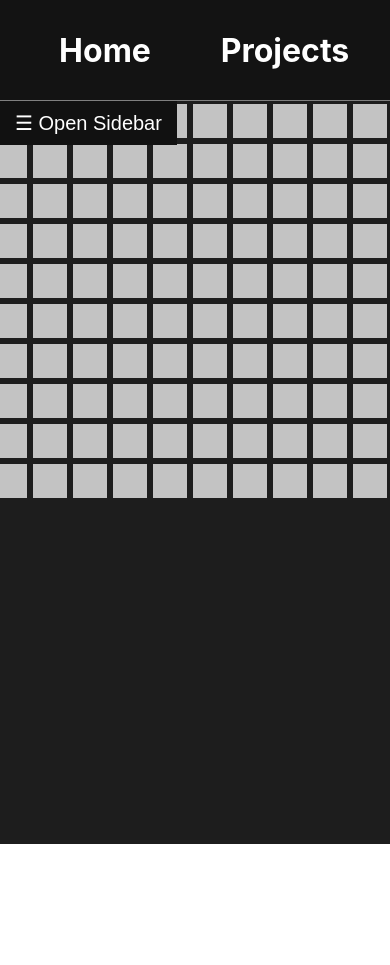
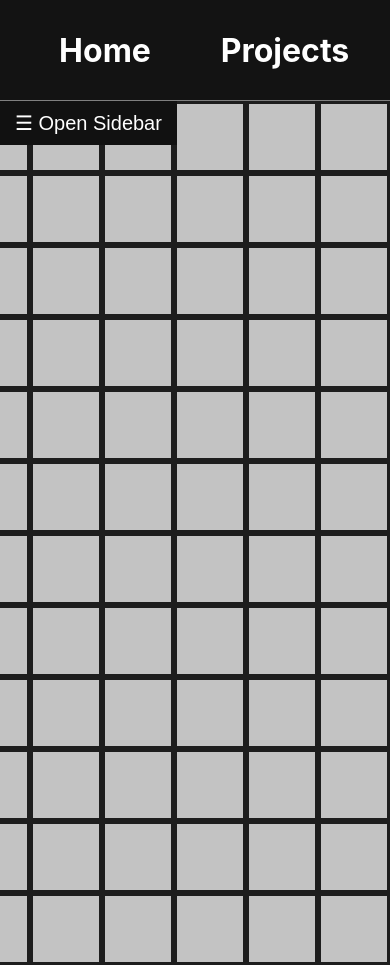
Before and after one commit to NoleStites/nole_website, a React (Create React App) app: page /minecraft in a window 390 px wide. Before the commit the page ends 844 px from the top, so only its background shows below. Built offline with nearby package versions, Linux system fonts and the light colour scheme.

Commit message:
Grid auto-fills the whole screen

```diff
--- a/src/pages/minecraft_blocks.js
+++ b/src/pages/minecraft_blocks.js
@@ -4,33 +4,38 @@ import '../minecraft_blocks/Sidepanel.css';
 import { useState } from 'react';
 
 function MinecraftBlocks() {
+    let intial_texture_size = 72;
+    let initial_rows_cols = calc_num_texture_spots(intial_texture_size);
+
     // State hooks that re-render the necessary components when changed
-    const [num_columns, setColumns] = useState(10);
-    const [num_rows, setRows] = useState(10);
-    const [texture_size, setTextureSize] = useState(40);
+    // * num_columns and num_rows are not changes directly, but dynamically through texture_size *
+    const [num_columns, setColumns] = useState(initial_rows_cols['columns']);
+    const [num_rows, setRows] = useState(initial_rows_cols['rows']);
+    const [texture_size, setTextureSize] = useState(intial_texture_size);
     const [speed, setSpeed] = useState(100);
     const [selection, setSelection] = useState({});
 
-    // Helper functions to change the state hooks
-    const changeColumns = (new_size) => {
-        let value = document.getElementById('column_input').value;
-        if (value < 1) {
-            return;
-        }
-        setColumns(value);
-    }
-    const changeRows = () => {
-        let value = document.getElementById('row_input').value;
-        if (value < 1) {
-            return;
-        }
-        setRows(value);
+    // A helper function for 'changeTextureSize' and initial grid setup for state hook values
+    function calc_num_texture_spots(texture_dimension) {
+        let vw = Math.max(document.documentElement.clientWidth || 0, window.innerWidth || 0);
+        let vh = Math.max(document.documentElement.clientHeight || 0, window.innerHeight || 0);
+
+        let columns = Math.ceil(vw / texture_dimension);
+        let rows = Math.ceil(vh / texture_dimension);
+
+        return {'columns':columns, 'rows':rows};
     }
     const changeTextureSize = () => {
         let value = document.getElementById('texture_size_input').value;
         if (value < 20 || value % 4 !== 0) {
             return;
         }
+
+        // Automatically adjust column and rows to fit screen
+        let num_cols_rows = calc_num_texture_spots(value); // Calculate how many texture spots can fit on the screen
+        setColumns(num_cols_rows['columns']);
+        setRows(num_cols_rows['rows']);
+
         setTextureSize(value);
     }
 
@@ -242,13 +247,9 @@ function MinecraftBlocks() {
             <div id="mySidebar" className="sidebar">
                 <a href="javascript:void(0)" className="closebtn" onClick={closeNav}>&times;</a>
                 <div id="buttons">
-                    <label htmlFor="column_input" className="sidepanel_input_label">Column Count: </label>
-                    <input onChange={() => changeColumns(num_columns+1)} id="column_input" type="number" min={1} max={200} placeholder={num_columns}></input><br />
-                    <label htmlFor="row_input" className="sidepanel_input_label">Row Count: </label>
-                    <input onChange={() => changeRows(num_rows+1)} id="row_input" type="number" min={1} max={200} placeholder={num_rows}></input><br />
                     {/* Step size below is 4 because the textures are not lined up until the next 4th pixel increase. Odd... */}
                     <label htmlFor="texture_size_input" className="sidepanel_input_label">Texture Size: </label>
-                    <input onChange={() => changeTextureSize()} type="number" id="texture_size_input" min={20} max={200} step={4} placeholder={texture_size}></input><br />
+                    <input onChange={() => changeTextureSize()} type="number" id="texture_size_input" min={20} max={200} step={4} placeholder={texture_size} value={texture_size}></input><br />
                     <label htmlFor="speed_input" className="sidepanel_input_label">Generation Speed: </label>
                     <input onChange={() => changeSpeed()} type="range" id="speed_input" min={0} max={500} step={10} value={speed}></input><br />
                     <button onClick={() => generate()}>Generate</button>
```
